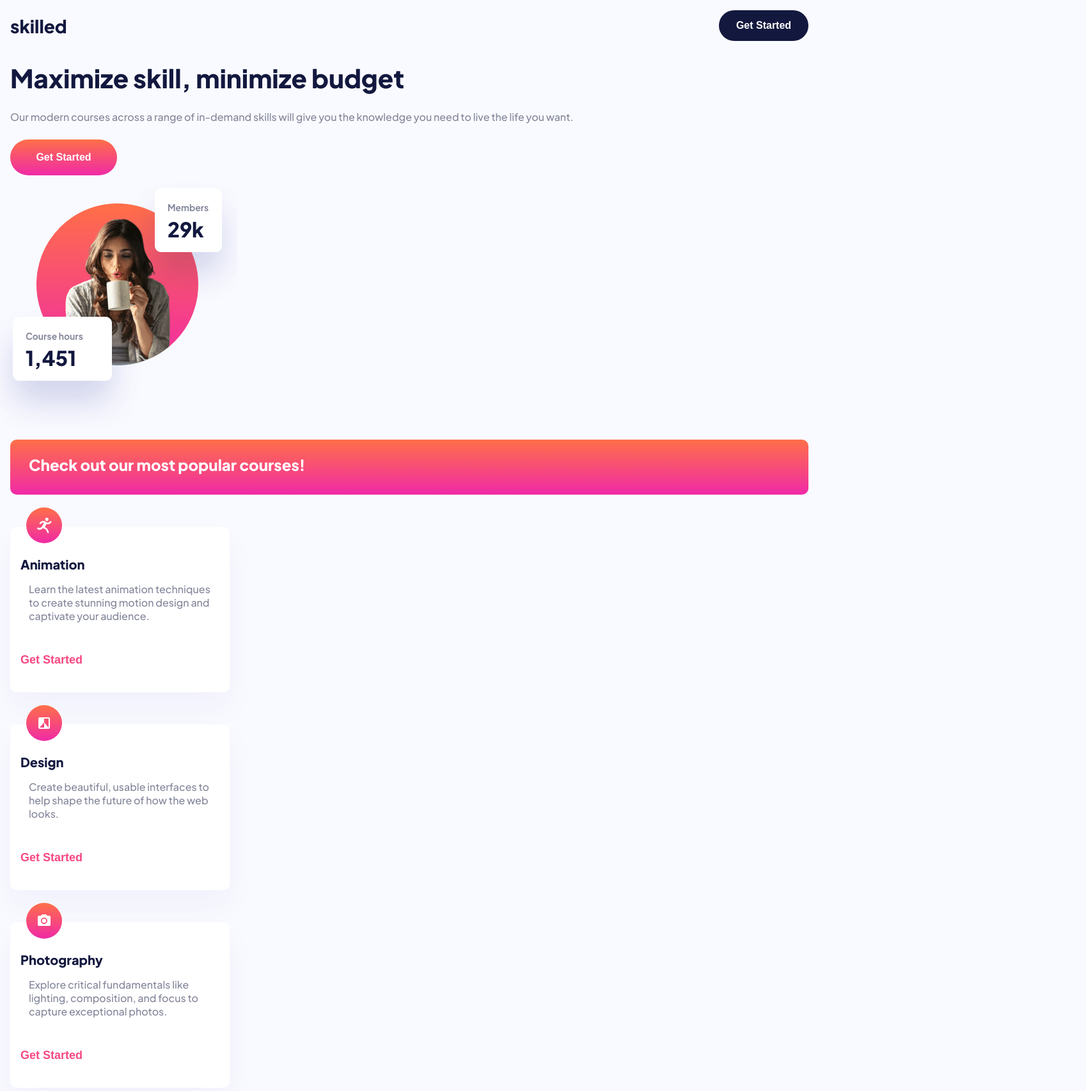
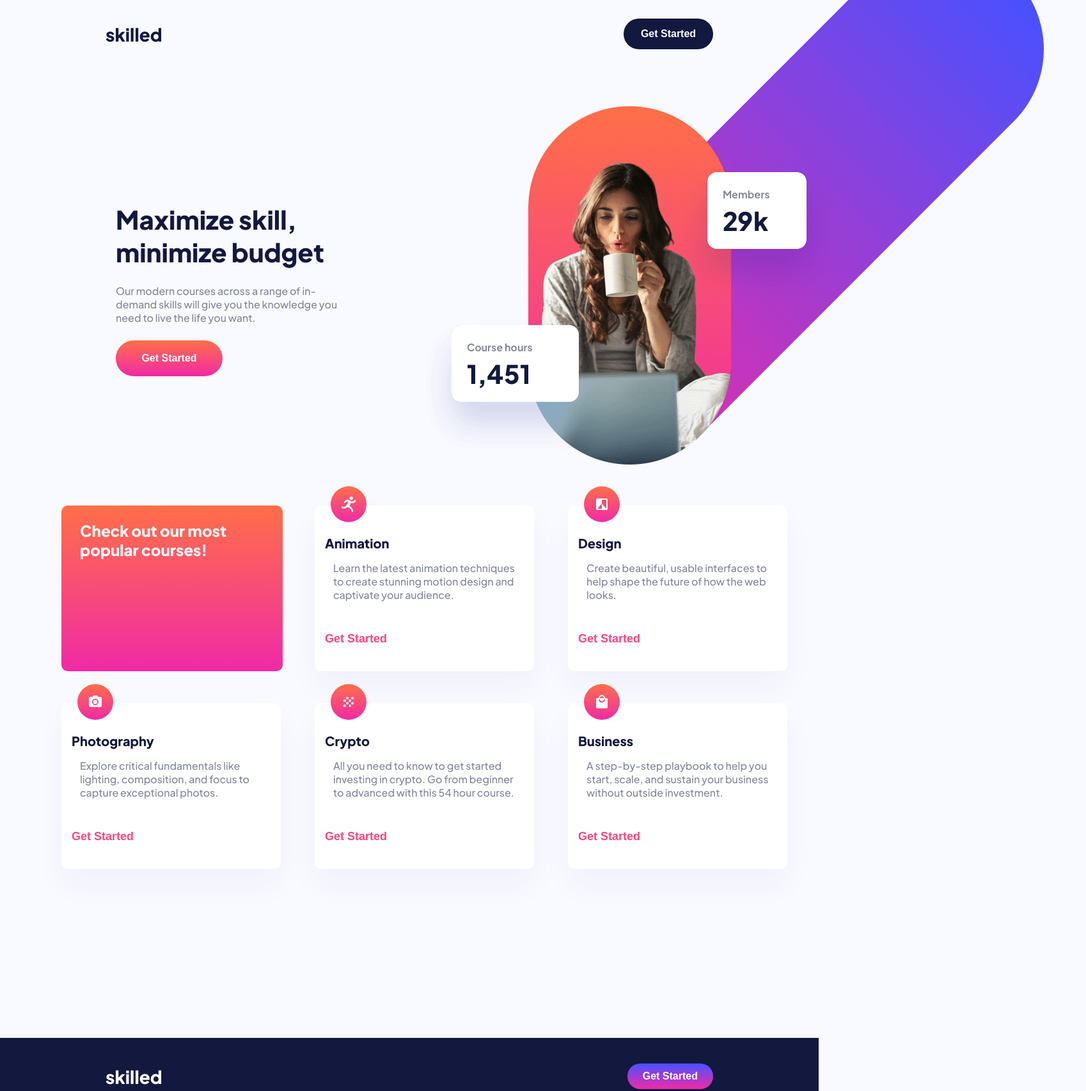
Before and after one commit to Lonkand19/skilled-elearning, a plain HTML site: page index.html in a window 1280 px wide. Shown: the top 1705 px of the page at 64% size, 1698 px wide, since content can reach past the window. Drawn offline with Linux system fonts and the light colour scheme.

Commit message:
Feat: add desktop version

```diff
--- a/style.scss
+++ b/style.scss
@@ -148,7 +148,7 @@ footer{
         padding: 11px 24px;
     }
 }
-@media screen and (max-width:768px){
+@media screen and (max-width:768px) and (min-width:376px){
 body {
     & main{
        & aside{
@@ -187,3 +187,49 @@ body {
    }
  }
 }
+@media screen and (max-width:1440px){
+    body{
+        & header{
+            padding: 29px 165px;
+        }
+        & main{
+            & aside{
+                display: grid;
+                grid-template-columns: 55% 35%;
+            }
+            & .budget{
+                display: flex;
+              flex-direction: column;
+              padding: 165px;
+             gap: 25px;
+             margin-top: 30px;
+
+            }
+            & .hero-mobile{
+                margin-left: -50px;
+                display: none;
+            }
+            & .hero-tablet{
+                margin-left: -50px;
+                display: none;
+                margin-top: -170px;
+            }
+            & .hero-desktop{
+                margin-left: -50px;
+                display: block;
+                margin-top: -270px
+            }
+            & .card-container{
+                display: grid;
+                grid-template-columns: repeat(3,1fr);
+                justify-content: center;
+                padding: 0 30px 120px 80px;
+            }
+        }
+        & footer{
+            padding: 29px 165px;
+            margin-top: 10vw;
+        }
+    }
+
+}
```
Also changed, not shown: style.css, 1 other file.
